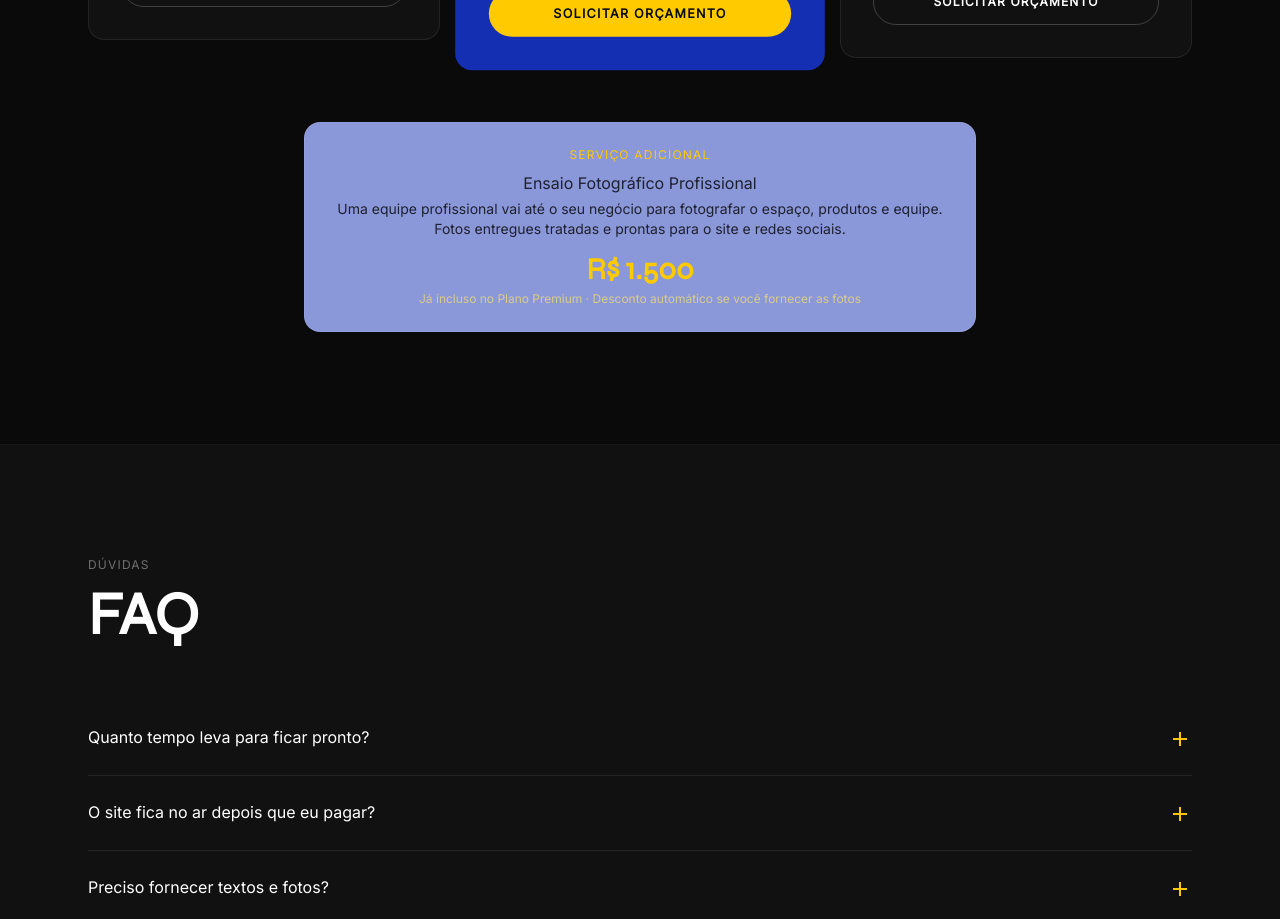
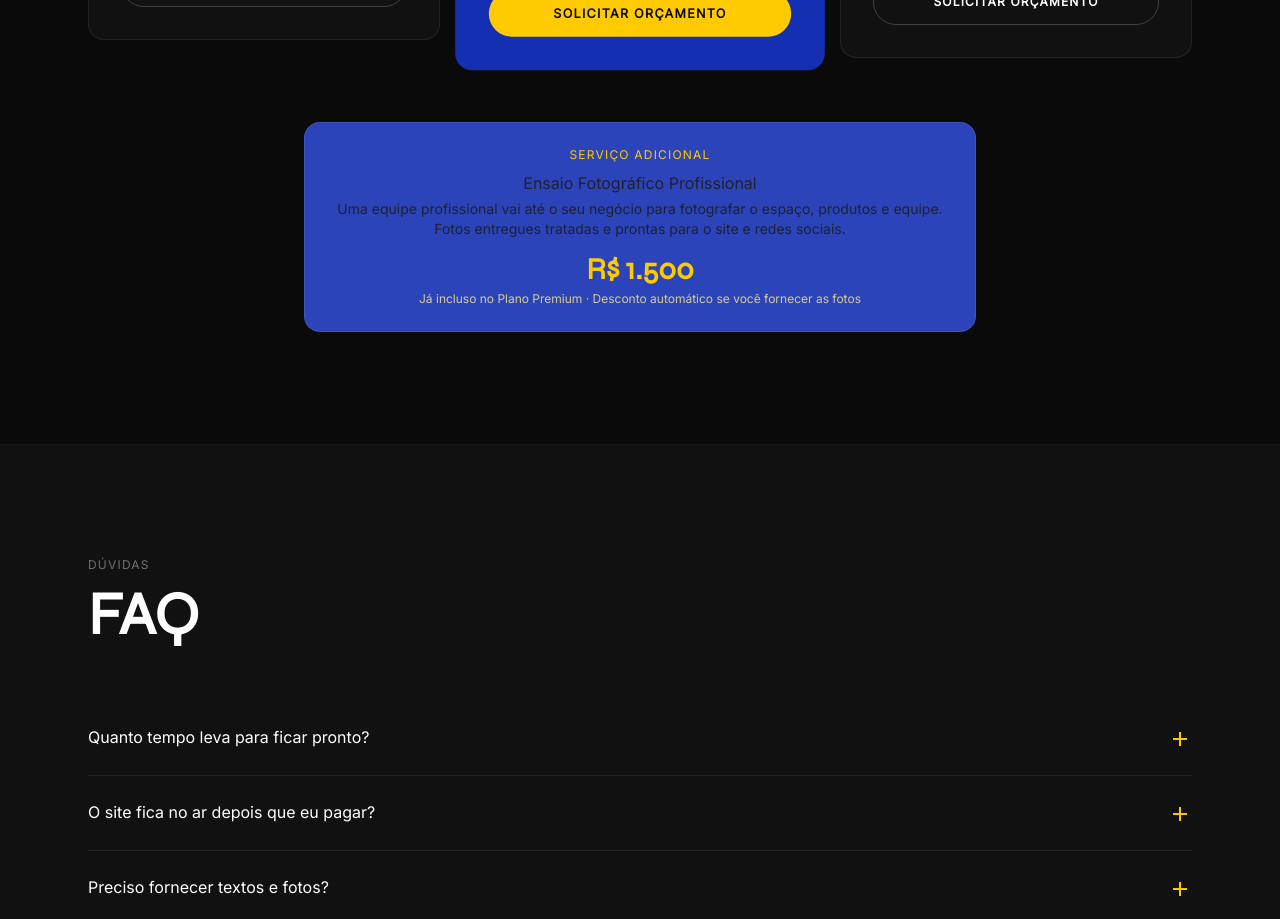
Before and after one commit to hefezzia/hefezzia-site, a Next.js app: page / in a window 1280 px wide. Shown: the part 3140-4059 px from the top of the page. Built offline with nearby package versions, Linux system fonts and the light colour scheme.

Commit message:
Update page.tsx

```diff
--- a/app/page.tsx
+++ b/app/page.tsx
@@ -125,7 +125,6 @@ export default function Home() {
   const [nameValue, setNameValue]   = useState("");
   const [theme, setTheme]           = useState<"dark" | "light">("dark");
 
-  // Garante a leitura inicial segura do tema para evitar o Hydration Mismatch
   useEffect(() => {
     const savedTheme = localStorage.getItem("hefezzia-theme") as "dark" | "light" | null;
     if (savedTheme) {
@@ -402,7 +401,7 @@ export default function Home() {
           </div>
 
           <div className="mt-16 border border-[var(--border-8)] rounded-2xl p-6 max-w-2xl mx-auto text-center"
-               style={{ backgroundColor: '#8A97D9' }}>
+               style={{ backgroundColor: '#2c44ba' }}>
             <p className="font-body text-xs tracking-widest uppercase yellow mb-2">Serviço adicional</p>
             <p className="font-body font-medium mb-1" style={{ color: '#1E212F' }}>Ensaio Fotográfico Profissional</p>
             <p className="font-body text-sm mb-3" style={{ color: '#1E212F' }}>
```
